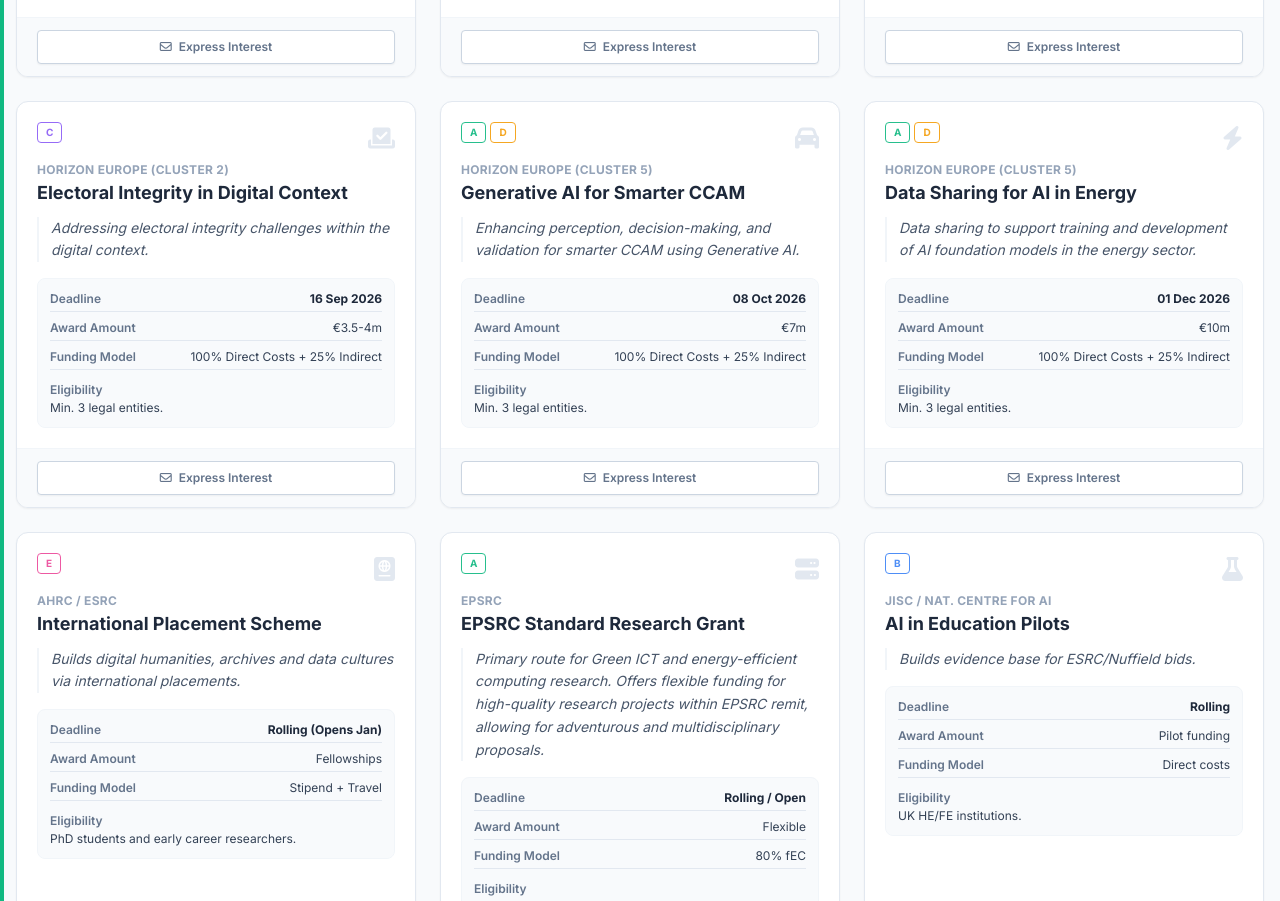
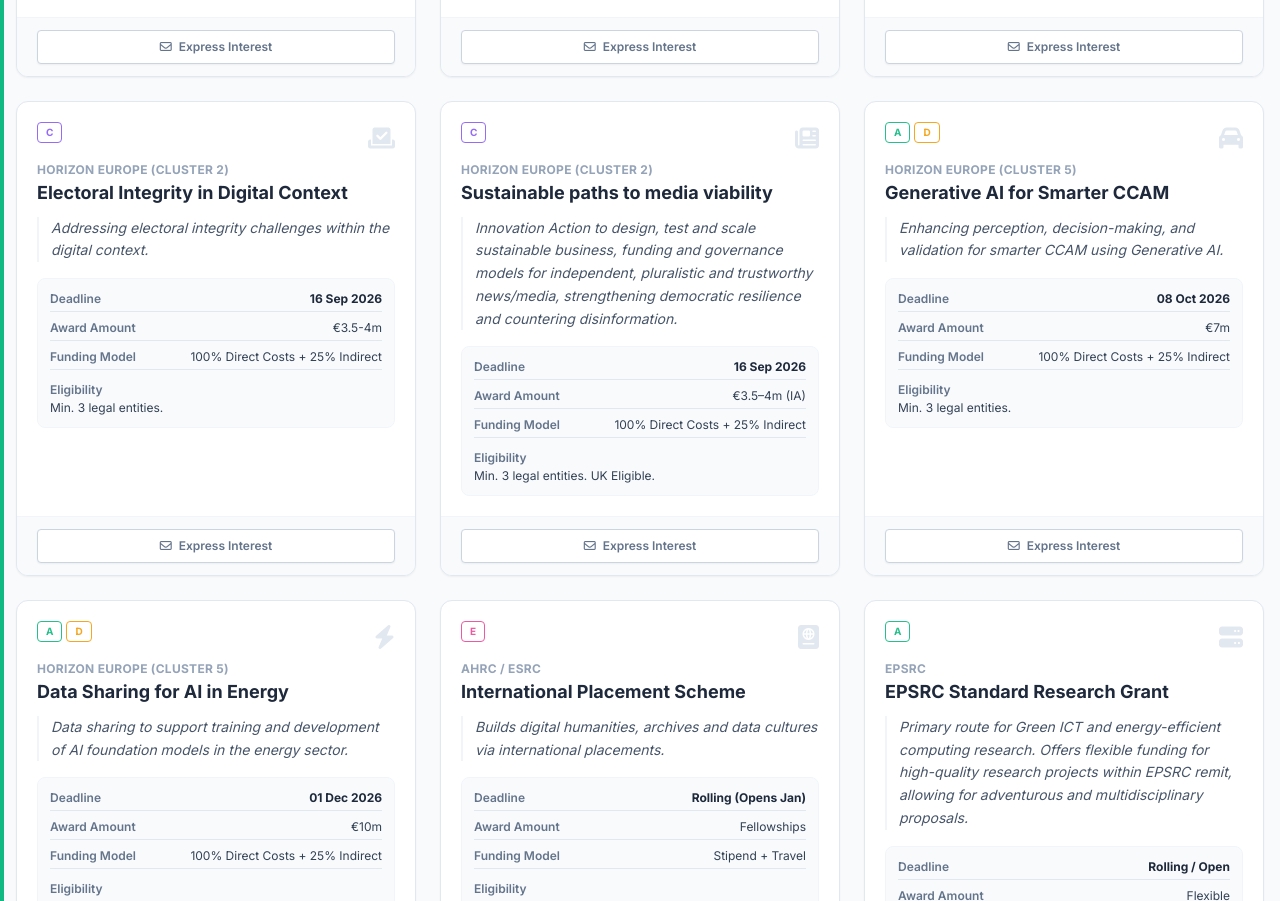
Before and after one commit to psxdavi/d-x-d_funding-opps_2026, a plain HTML site: page index.html in a window 1280 px wide. Shown: the part 3746-4647 px from the top of the page. Drawn offline with nearby package versions, Linux system fonts and the light colour scheme.

Commit message:
Funding opp addition

```diff
--- a/index.html
+++ b/index.html
@@ -376,6 +376,21 @@
         icon: 'fa-vote-yea', color: 'themeC',
         url: 'https://ec.europa.eu/info/funding-tenders/opportunities/portal/screen/opportunities/topic-search?programmePeriod=2021%20-%202027&frameworkProgramme=43108390&programmePart=43108405'
     },
+    {
+        themes: ['C'],
+        core: ['Society'],
+        funder: 'Horizon Europe (Cluster 2)',
+        title: 'Sustainable paths to media viability',
+        deadline: '16 Sep 2026',
+        scale: '€3.5–4m (IA)',
+        fundingRule: '100% Direct Costs + 25% Indirect',
+        eligibility: 'Min. 3 legal entities. UK Eligible.',
+        limited: false,
+        desc: 'Innovation Action to design, test and scale sustainable business, funding and governance models for independent, pluralistic and trustworthy news/media, strengthening democratic resilience and countering disinformation.',
+        icon: 'fa-newspaper',
+        color: 'themeC',
+        url: 'https://horizoneuropencpportal.eu/news/draft-work-programmes-2026-2027-now-available'
+    },
 
     // --- OCT-DEC 2026 ---
     {
```
